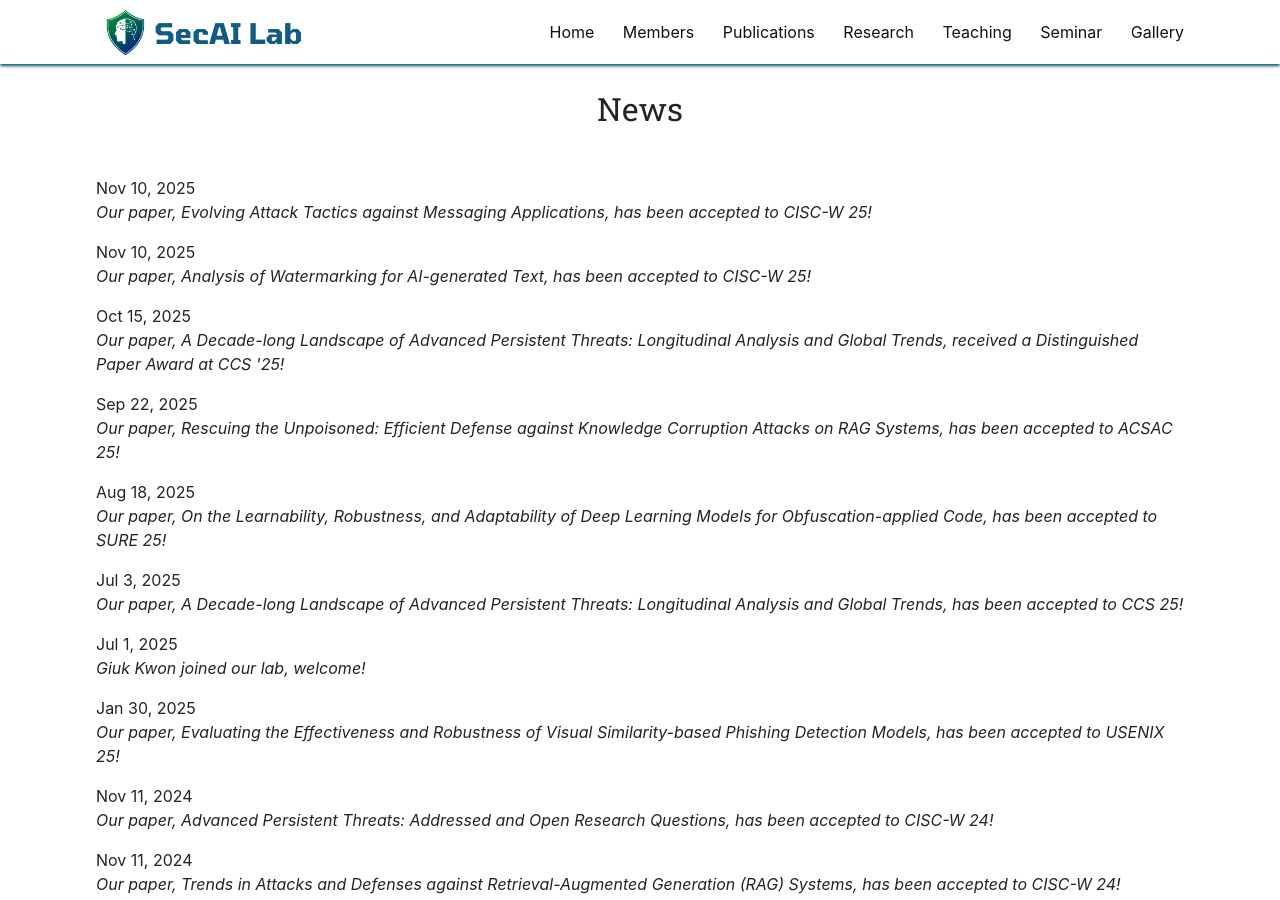
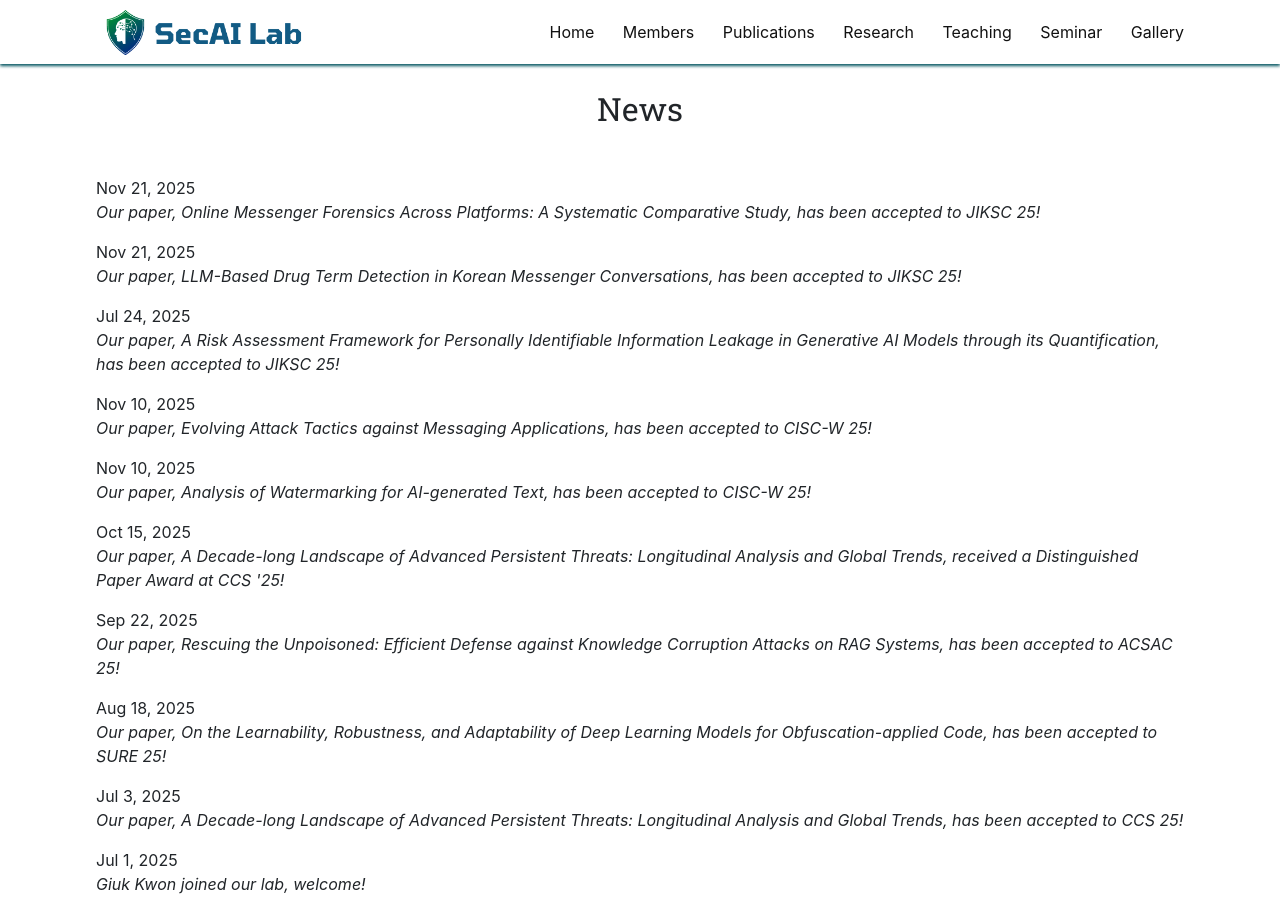
Before and after one commit to SecAI-Lab/secai-lab.github.io, a Jekyll site: the page built from pages/news.md, in a window 1280 px wide and 900 px high. Built offline with Jekyll 4.4.1, drawn with Linux system fonts in a browser that asks for light colours; nearby versions of some CDN libraries.

Commit message:
Update news.yml

```diff
--- a/_data/news.yml
+++ b/_data/news.yml
@@ -1,6 +1,18 @@
+- date: Nov 21, 2025
+  headline: "Our paper, Online Messenger Forensics Across Platforms: A Systematic Comparative Study, has been accepted to JIKSC 25!"
+  id: 0
+
+- date: Nov 21, 2025
+  headline: "Our paper, LLM-Based Drug Term Detection in Korean Messenger Conversations, has been accepted to JIKSC 25!"
+  id: 1
+
+- date: Jul 24, 2025
+  headline: "Our paper, A Risk Assessment Framework for Personally Identifiable Information Leakage in Generative AI Models through its Quantification, has been accepted to JIKSC 25!"
+  id: 1
+
 - date: Nov 10, 2025
   headline: "Our paper, Evolving Attack Tactics against Messaging Applications, has been accepted to CISC-W 25!"
-  id: 0
+  id: 1
 
 - date: Nov 10, 2025
   headline: "Our paper, Analysis of Watermarking for AI-generated Text, has been accepted to CISC-W 25!"
```
